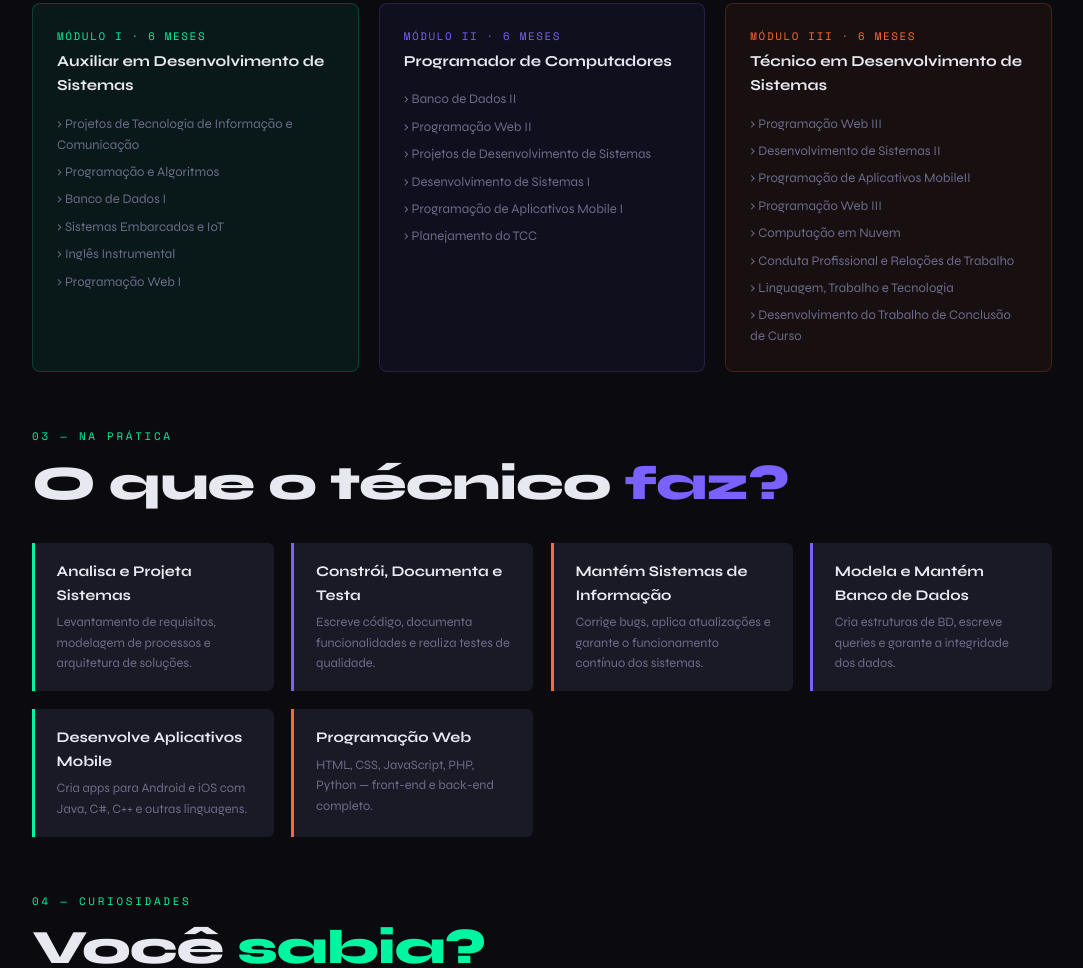
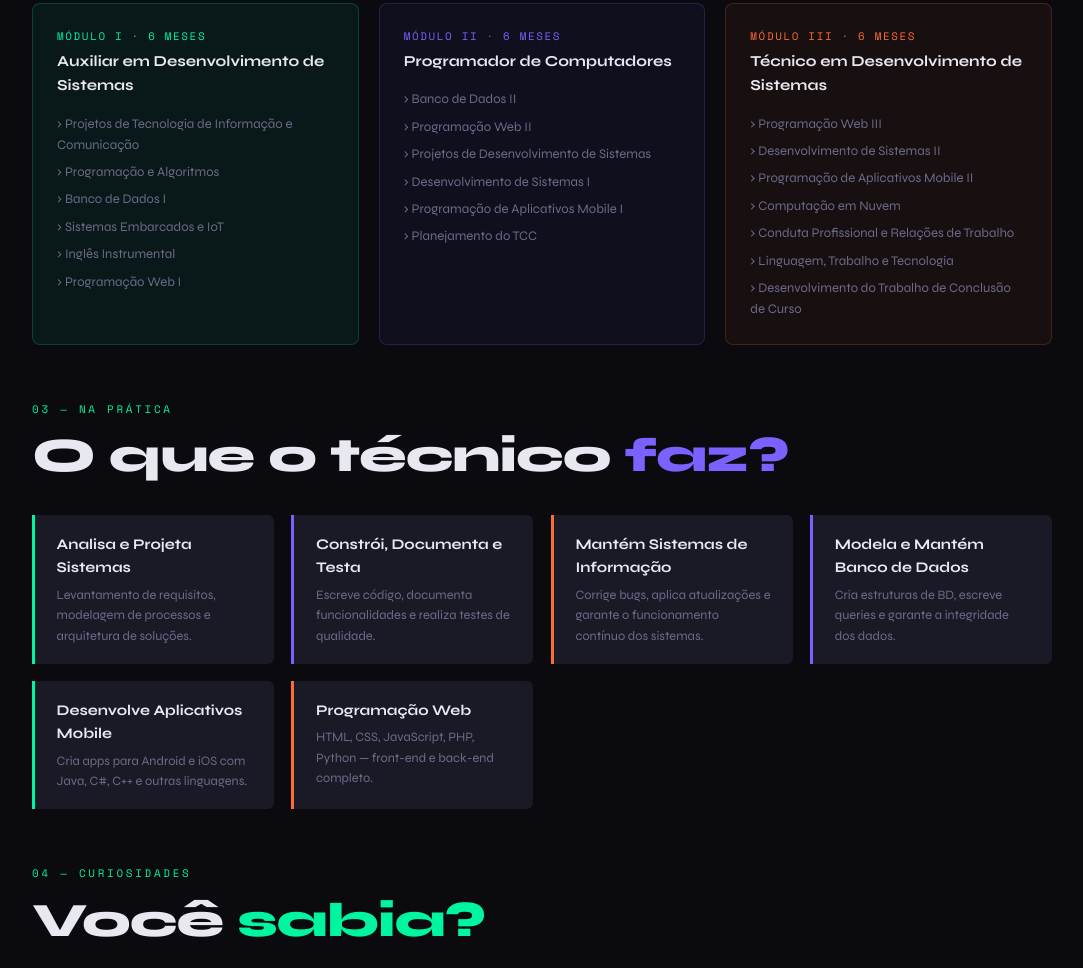
Before and after one commit to akinonnim/Course-Presentationv2, a plain HTML site: page index.html in a window 1280 px wide. Shown: the part 1836-2804 px from the top of the page, without its empty margins (98-1181 px from the left). Drawn offline with nearby package versions, Linux system fonts and the light colour scheme.

Commit message:
Update index.html
Update 2 da grade horária do curso

```diff
--- a/index.html
+++ b/index.html
@@ -636,9 +636,8 @@
       <ul>
         <li>› Programação Web III</li>
         <li>› Desenvolvimento de Sistemas II</li>
-        <li>› Programação de Aplicativos MobileII</li>
-         <li>› Programação Web III</li>
-        <li>› Computação em Nuvem</li>
+        <li>› Programação de Aplicativos Mobile II</li>
+         <li>› Computação em Nuvem</li>
         <li>› Conduta Profissional e Relações de Trabalho</li>
         <li>› Linguagem, Trabalho e Tecnologia</li>
         <li>› Desenvolvimento do Trabalho de Conclusão de Curso</li>
```
